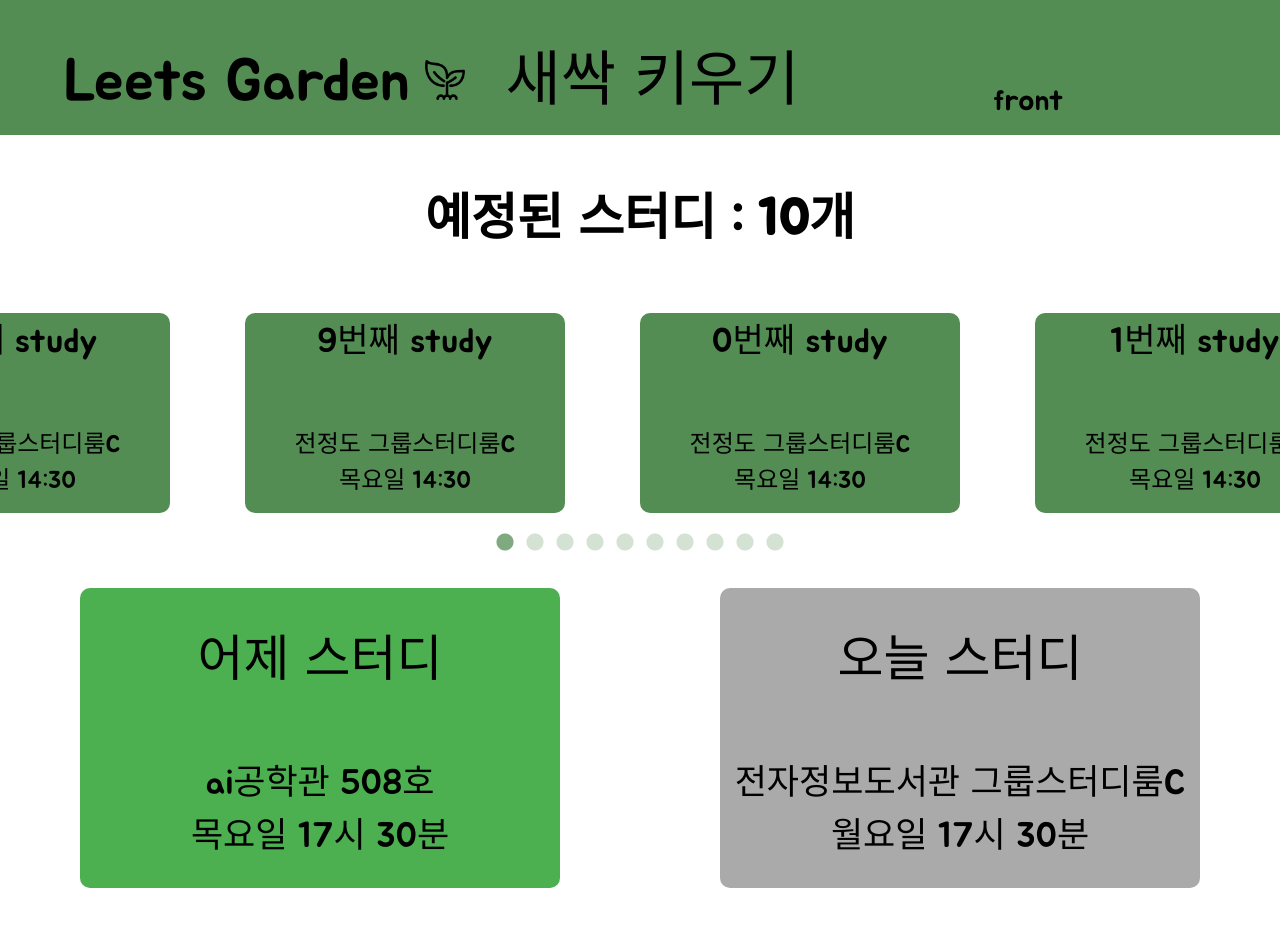
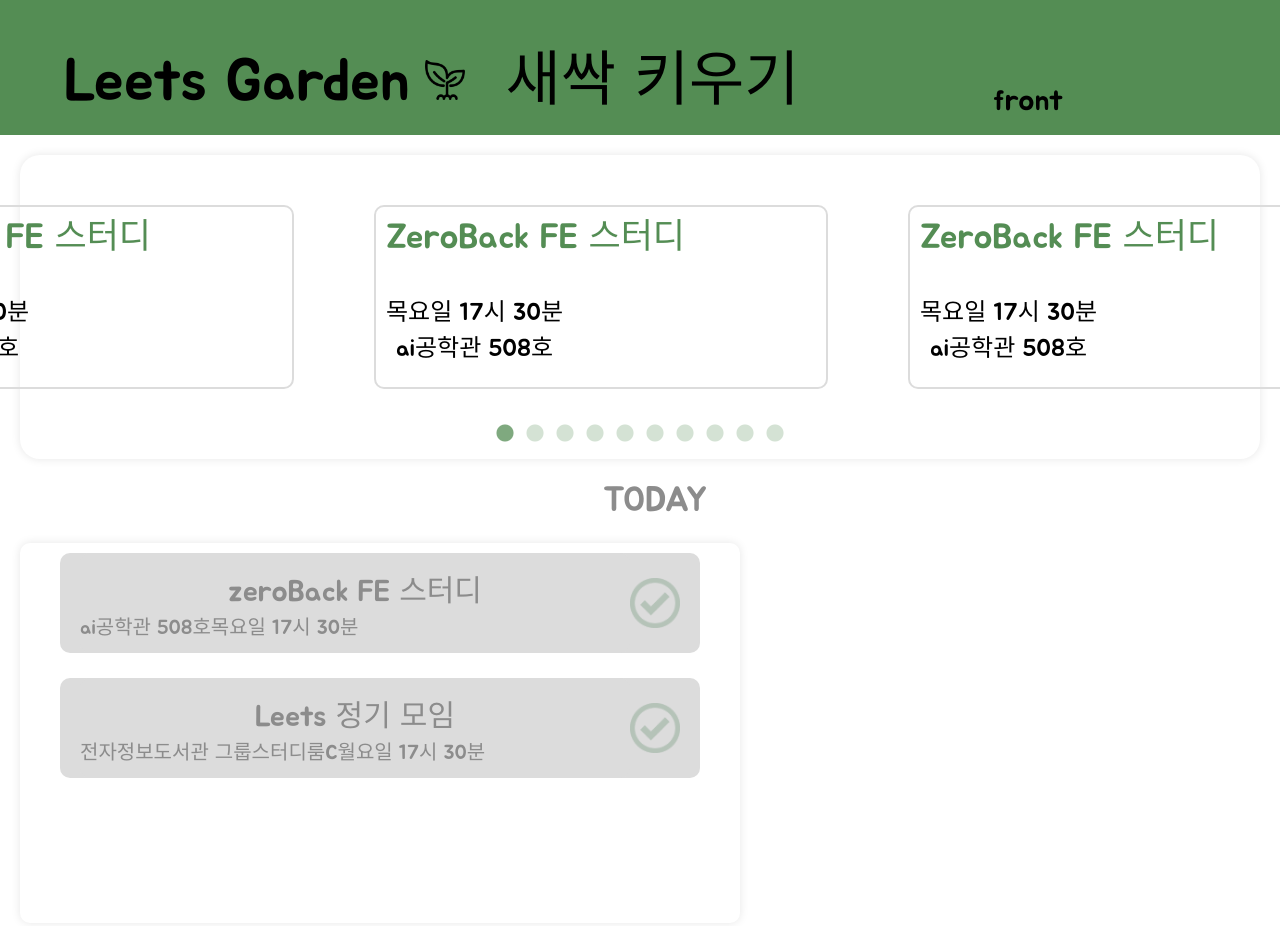
Before and after one commit to Leets-Official/Leets-Garden-FE, a React (Create React App) app: page /main in a window 1280 px wide. Shown: the top 926 px of the page. Before the commit the page ends 888 px from the top, so only its background shows below. Built offline with nearby package versions, Linux system fonts and the light colour scheme.

Commit message:
:sparkles:[feat]: 스터디 목록, 출석현황 구현

```diff
--- a/src/App.js
+++ b/src/App.js
@@ -1,6 +1,6 @@
 import './App.css';
 import Header from './components/Header';
-import DayStudyList from './components/DayStudyList';
+import DayStudyList from './components/TodayList';
 import StudyList from './components/StudyList';
 function App() {
   return (
--- a/src/components/DayStudy.js
+++ /dev/null
@@ -1,45 +0,0 @@
-import React from "react";
-import styled from "styled-components";
-const Title = styled.div`
-  font-size: 50px;
-`;
-
-const StudyBox = styled.div`
-  border-radius: 10px;
-  width: 480px;
-  height: 300px;
-  background-color: #548d54;
-  font-family: "Jua", sans-serif;
-  font-size: 35px;
-  display: flex;
-  flex-direction: column;
-  justify-content: center;
-  row-gap: 10px;
-  background-color: ${(props) => (props.isattended ? "#4CAF50" : "#aaaaaa")};
-  transition: all 0.5s ease;
-  &:hover {
-    transform: scale(1.05);
-    background-color: ${(props) => (props.isattended ? "#4fa04f" : "#aaaaaa")};
-    cursor: pointer;
-  }
-`;
-const Content = styled.div`
-  font-size: 35px;
-  display: flex;
-  flex-direction: column;
-  padding-top: 50px;
-`;
-
-const DayStudy = ({title,content}) => {
-  return (
-      <StudyBox isattended={content.isattended}>
-        <Title>{title}</Title>
-        <Content>
-          <div>{content.place}</div>
-          <div>{content.day}</div>
-          <div>{content.isattended}</div>
-        </Content>
-      </StudyBox>
-  );
-};
-export default DayStudy;
--- a/src/components/DayStudyList.js
+++ /dev/null
@@ -1,27 +0,0 @@
-import React from "react";
-import styled from "styled-components";
-import DayStudy from "./DayStudy";
-const DaysBox = styled.div`
-  display: flex;
-  justify-content: space-around;
-`;
-const mockStudy={
-    isattended:true,
-    place:"ai공학관 508호",
-    day:"목요일 17시 30분",
-}
-const mockStudy2={
-    isattended:false,
-    place:"전자정보도서관 그룹스터디룸C",
-    day:"월요일 17시 30분",
-}
-
-const DayStudyList = () => {
-  return (
-    <DaysBox>
-      <DayStudy title={"어제 스터디"} content={mockStudy}/>
-      <DayStudy title={"오늘 스터디"} content={mockStudy2}/>
-    </DaysBox>
-  );
-};
-export default DayStudyList;
--- a/src/components/Header.js
+++ b/src/components/Header.js
@@ -1,6 +1,5 @@
 import React from 'react';
 import styled from 'styled-components'
-
 
 const Header = ({ leftText, middleText, nickName }) => {
     const Header = styled.div`
--- a/src/components/Study.js
+++ b/src/components/Study.js
@@ -2,41 +2,46 @@
 import styled from "styled-components";
 
 const StudyBox = styled.div`
+  font-family: "Jua", sans-serif;
   border-radius: 10px;
-  width: 320px;
-  height: 200px;
-  background-color: #548d54;
-  font-family: "Jua", sans-serif;
+  width: 450px;
+  height: 180px;
+  border: 2px solid #dcdcdc;
   font-size: 24px;
   display: flex;
   flex-direction: column;
-  row-gap: 10px;
-  margin-bottom: 15px;
-  margin-top: 20px;
+  margin-top: 30px;
+  margin-bottom: 30px;
   transition: all 0.5s ease;
+  align-items: flex-start;
   &:hover {
     transform: scale(1.05);
-    background-color: #4fa04f;
+    background-color: white;
     cursor: pointer;
   }
 `;
 
 const Title = styled.div`
-  font-size: 34px;
+  font-size: 35px;
+  margin-left: 10px;
+  color: #548d54;
 `;
 
 const Content = styled.div`
-  padding-top: 50px;
+  padding-top: 32px;
+  margin-left: 10px;
   font-size: 24px;
+
 `;
+
 
 const Study = ({ content }) => {
   return (
     <StudyBox>
-      <Title>{content}</Title>
+      <Title>{content.meetingName}</Title>
       <Content>
-        <div >전정도 그룹스터디룸C</div>
-        <div>목요일 14:30</div>
+        <div>{content.meetingDay}</div>
+        <div>{content.meetingPlace}</div>
       </Content>
     </StudyBox>
   );
--- a/src/components/StudyList.js
+++ b/src/components/StudyList.js
@@ -5,30 +5,38 @@
 import "slick-carousel/slick/slick-theme.css";
 import Study from "./Study";
 
-const StyledH2 = styled.h2`
-  font-family: "Jua", sans-serif;
-  font-size: 50px;
-`;
 const StyledSlider = styled(Slider)`
-  .slick-next:before, .slick-prev:before {
+  .slick-next:before,
+  .slick-prev:before {
     color: #548d54;
-    font-size: 30px;
+    font-size: 35px;
   }
-  .slick-dots li button:before
-    {
-        font-size: 20px;
-        line-height: 20px;
-        color: #548d54;
-    }
+  .slick-dots li button:before {
+    font-size: 20px;
+    line-height: 20px;
+    color: #548d54;
+  }
   width: 1700px;
 `;
 
 const StudyListBox = styled.div`
-  margin-bottom: 60px;
+  margin: 20px;
+  padding-top: 20px;
+  padding-bottom: 40px;
   display: flex;
   flex-direction: column;
+  justify-content: center;
   align-items: center;
+  box-shadow: 0 0 10px rgba(0, 0, 0, 0.1);
+  border-radius: 20px;
 `;
+
+const mockStudy = {
+  meetingName: "ZeroBack FE 스터디",
+  meetingPlace: "ai공학관 508호",
+  meetingDay: "목요일 17시 30분",
+  isattended: true,
+};
 
 const StudyList = () => {
   const studyCnt = 10;
@@ -36,25 +44,26 @@
     arrows: true,
     dots: true,
     speed: 600,
-    slidesToShow: 4,
+    centerMode: true,
+    slidesToShow: 3 ,
     slidesToScroll: 1,
-    centerMode: true,
-    centerPadding: "60px",
   };
 
   const ShowStudies = () => {
     const studies = [];
     let i = 0;
     while (i < studyCnt) {
-      studies.push(<Study content={`${i}번째 study`} />);
+      studies.push(<Study content={mockStudy} />);
       i++;
     }
     return studies;
   };
+
   return (
     <StudyListBox>
-      <StyledH2>예정된 스터디 : {studyCnt}개</StyledH2>
-      <StyledSlider {...settings} >{ShowStudies()}</StyledSlider>
+      <div>
+      <StyledSlider {...settings}>{ShowStudies()}</StyledSlider>
+      </div>
     </StudyListBox>
   );
 };
--- /dev/null
+++ b/src/components/Today.js
@@ -0,0 +1,59 @@
+import React from "react";
+import styled from "styled-components";
+
+const Title = styled.div`
+  font-size: 30px;
+  color: #8c8c8c;
+`;
+
+const TodayBox = styled.div`
+  border-radius: 10px;
+  width: 650px;
+  height: 100px;
+  background-color: #dcdcdc;
+  font-family: "Jua", sans-serif;
+  display: flex;
+  flex-direction: column;
+  justify-content: center;
+`;
+
+const Box = styled.div`
+  border-radius: 10px;
+  width: 600px;
+  height: 100px;
+  background-color: #dcdcdc;
+  font-family: "Jua", sans-serif;
+  display: flex;
+  padding-left : 20px;
+  padding-right : 20px;
+  justify-content: center;
+  align-items: center;
+`;
+
+const Content = styled.div`
+  font-size: 20px;
+  display: flex;
+  color: #8c8c8c;
+`;
+
+const Img = styled.img`
+width: 50px;
+height: 50px;
+filter: opacity(0.1) drop-shadow(0 0 0 #000000);
+`
+
+const Today = ({content}) => {
+  return (
+      <Box>
+        <TodayBox>
+        <Title>{content.meetingName}</Title>
+        <Content>
+          <div>{content.meetingPlace}</div>
+          <div>{content.meetingDay}</div>
+        </Content>
+        </TodayBox>
+        <Img alt="체크표시" src="images/check.png"/>
+      </Box>
+  );
+};
+export default Today;
--- /dev/null
+++ b/src/components/TodayList.js
@@ -0,0 +1,50 @@
+import React from "react";
+import styled from "styled-components";
+import Today from "./Today";
+
+const TodayBox = styled.div`
+  display: flex;
+  flex-direction: column;
+  border-radius: 10px;
+  justify-content: flex-start;
+  align-items: center;
+  width: 700px;
+  height: 360px;
+  margin: 20px;
+  padding: 10px;
+  row-gap: 25px;
+  box-shadow: 0 0 10px rgba(0, 0, 0, 0.1);
+`;
+
+const Title = styled.div`
+  margin-left: 30px;
+  font-size: 35px;
+  font-family: "Jua", sans-serif;
+  color: #8c8c8c;
+`;
+
+const mockStudy = {
+  meetingName: "zeroBack FE 스터디",
+  meetingPlace: "ai공학관 508호",
+  meetingDay: "목요일 17시 30분",
+};
+const mockStudy2 = {
+  meetingName: "Leets 정기 모임",
+  meetingPlace: "전자정보도서관 그룹스터디룸C",
+  meetingDay: "월요일 17시 30분",
+};
+
+const TodayList = () => {
+  return (
+    <div>
+      <Title>
+        TODAY
+      </Title>
+      <TodayBox>
+        <Today content={mockStudy} />
+        <Today content={mockStudy2} />
+      </TodayBox>
+    </div>
+  );
+};
+export default TodayList;
```
Also changed, not shown: src/components/DashBoard.js (added, +63 -0 lines), src/pages/Main.js (added, +28 -0 lines), public/images/check.png (added).
